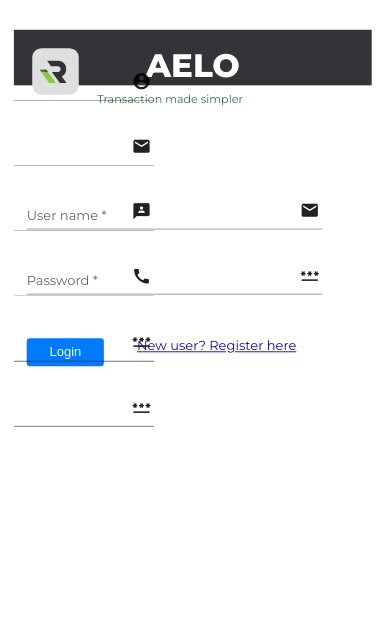
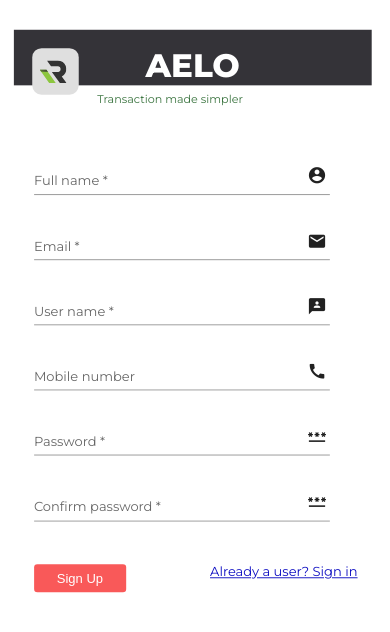
Before and after one commit to the-mohamed-riaz/aelo, an Angular app in the folder frontend/: page /login in a window 390 px wide. Shown: the top 632 px of the page. Built offline with nearby package versions, Linux system fonts and the light colour scheme; what ngx-cookie-service would draw is missing.

Commit message:
login + register page responsiveness corrected

```diff
--- a/frontend/src/app/auth/login/login.component.html
+++ b/frontend/src/app/auth/login/login.component.html
@@ -1,17 +1,17 @@
 <div class="parentContainer">
     <div class="formsContainer" [ngClass]="{'reverseFlex': newUser}">
-        <form class="mt-3 mx-lg-4 mx-sm-2 login-form" [formGroup]="loginForm">
+        <form class="mt-3 mx-lg-4 mx-sm-2 login-form" [formGroup]="loginForm" *ngIf="!newUser">
             <mat-form-field appearance="standard" class="matField" *ngFor="let item of loginFormElement">
                 <mat-label>{{item.labelName}}</mat-label>
                 <input matInput [placeholder]="item.placeholder" [autocomplete]="item.autocomplete" [type]="item.type" [formControlName]="item.fcName">
                 <mat-icon matSuffix>{{item.iconName}}</mat-icon>
             </mat-form-field>
             <div class="d-flex justify-content-between align-items-center other-btns">
-                <button *ngIf="newUser" (click)="login_user()" class="btn btn-primary login">Login</button>
+                <button (click)="login_user()" class="btn btn-primary login">Login</button>
                 <div (click)="switchForms()" class="switch mx-3">New user? Register here</div>
             </div>
         </form>
-        <form class="mt-3 mx-lg-4 mx-sm-2 register-form" [formGroup]="registrationForm">
+        <form class="mt-3 mx-lg-4 mx-sm-2 register-form" [formGroup]="registrationForm" *ngIf="newUser">
             <mat-form-field appearance="standard" class="matField" *ngFor="let item of regFormElement">
                 <mat-label>{{item.labelName}}</mat-label>
                 <input matInput [placeholder]="item.placeholder" [type]="item.type" [autocomplete]="item.autocomplete" [formControlName]="item.fcName">
@@ -24,7 +24,7 @@
                 </mat-hint>
             </mat-form-field>
             <div class="d-flex justify-content-between align-items-center">
-                <button *ngIf="!newUser" (click)="register_user()" class="btn btn-primary signup">Sign Up</button>
+                <button (click)="register_user()" class="btn btn-primary signup">Sign Up</button>
                 <div (click)="switchForms()" class="switch mx-3">Already a user? Sign in</div>
             </div>
         </form>
--- a/frontend/src/app/auth/login/login.component.scss
+++ b/frontend/src/app/auth/login/login.component.scss
@@ -25,6 +25,7 @@
             .switch {
                 margin: 1rem;
                 color: rgb(14, 14, 194);
+                text-align: right;
                 text-decoration: underline;
                 cursor: pointer;
             }
@@ -165,9 +166,12 @@
 
 // bootstrap breakpoints  576px, 768px, 992px, and 1200px
 @media (max-width: 576px) {
+    .parentContainer {
+        position: relative;
         .formsContainer {
-        position: relative;
-        left: -50%;
+            position: absolute;
+            top: 12vh;
+            left: 2vw;
             width: 100%;
             .login-form,
             .register-form {
@@ -181,8 +185,16 @@
                     width: 318px;
                 }
             }
-        .register-form {
-            top: 2rem;
+            .register-form .switch {
+                position: relative;
+                right: 1rem;
+                margin-right: 0;
+            }
+            .login-form .switch {
+                position: relative;
+                left: 1rem;
+                margin-left: 0;
+            }
         }
     }
     section#formHolder .form {
--- a/frontend/src/environments/environment.prod.ts
+++ b/frontend/src/environments/environment.prod.ts
@@ -1,5 +1,4 @@
 export const environment = {
   production: true,
   apiUrl: "https://aelo-backend-cs50.herokuapp.com/"
-  // apiUrl: "http://api.the-mohame-riaz.com/"
 };
--- a/frontend/src/environments/environment.ts
+++ b/frontend/src/environments/environment.ts
@@ -1,4 +1,6 @@
 export const environment = {
   production: false,
-  apiUrl: "http://localhost:8000/"
+  // apiUrl: "http://localhost:8000/",
+  apiUrl: "https://aelo-backend-cs50.herokuapp.com/"
+
 };
```
Lines whose indentation alone changed are shown as unchanged.
